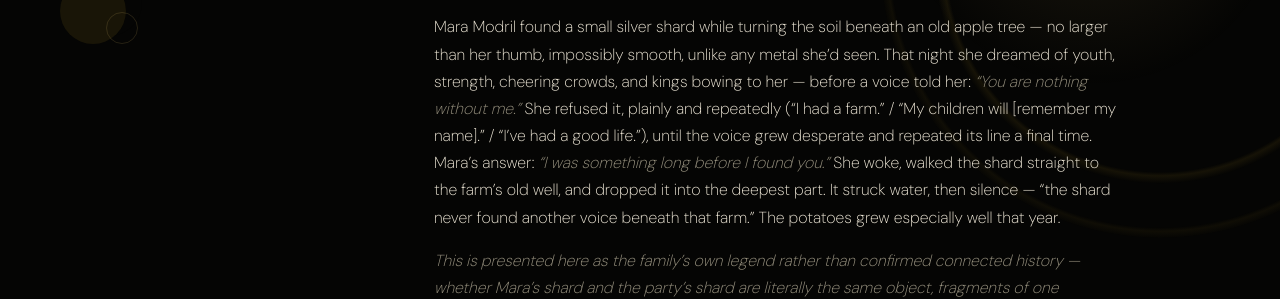
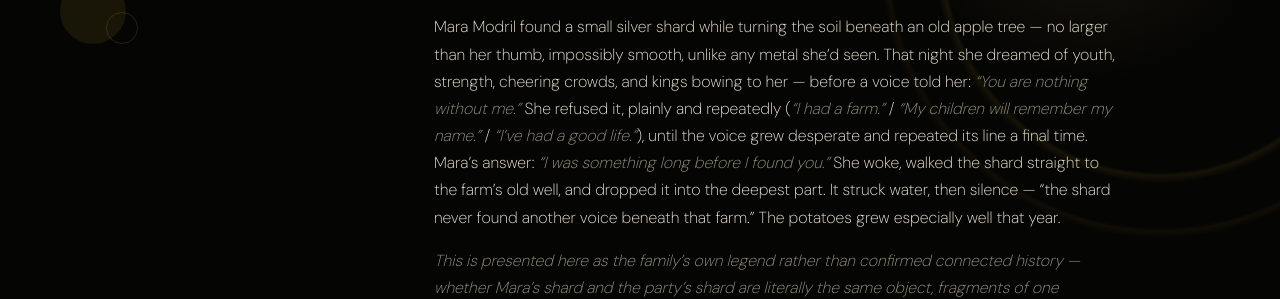
Before and after one commit to eskyuji/loss-legacy-lament, a Jekyll site: the page built from Factions/House Modril.md, in a window 1280 px wide and 900 px high, scrolled down 1883 px. Shown: the part 162-461 px from the top of the window. Built offline with Jekyll 4.4.1, drawn with Linux system fonts in a browser that asks for light colours.

```diff
--- a/Factions/House Modril.md
+++ b/Factions/House Modril.md
@@ -40,7 +40,7 @@ Among the oldest farmers of House Modril, there's a story told only after sunset
 
 A family legend, likely connected to the same corrupting phenomenon behind [The Shard](../Items/The%20Shard) the party currently holds:
 
-Mara Modril found a small silver shard while turning the soil beneath an old apple tree — no larger than her thumb, impossibly smooth, unlike any metal she'd seen. That night she dreamed of youth, strength, cheering crowds, and kings bowing to her — before a voice told her: *"You are nothing without me."* She refused it, plainly and repeatedly ("I had a farm." / "My children will [remember my name]." / "I've had a good life."), until the voice grew desperate and repeated its line a final time. Mara's answer: *"I was something long before I found you."* She woke, walked the shard straight to the farm's old well, and dropped it into the deepest part. It struck water, then silence — "the shard never found another voice beneath that farm." The potatoes grew especially well that year.
+Mara Modril found a small silver shard while turning the soil beneath an old apple tree — no larger than her thumb, impossibly smooth, unlike any metal she'd seen. That night she dreamed of youth, strength, cheering crowds, and kings bowing to her — before a voice told her: *"You are nothing without me."* She refused it, plainly and repeatedly (*"I had a farm."* / *"My children will remember my name."* / *"I've had a good life."*), until the voice grew desperate and repeated its line a final time. Mara's answer: *"I was something long before I found you."* She woke, walked the shard straight to the farm's old well, and dropped it into the deepest part. It struck water, then silence — "the shard never found another voice beneath that farm." The potatoes grew especially well that year.
 
 *This is presented here as the family's own legend rather than confirmed connected history — whether Mara's shard and the party's shard are literally the same object, fragments of one shattered original, or an unrelated but similarly-voiced phenomenon is not established. See [The Shard](../Items/The%20Shard) for the other known parallel accounts.*
 
```
